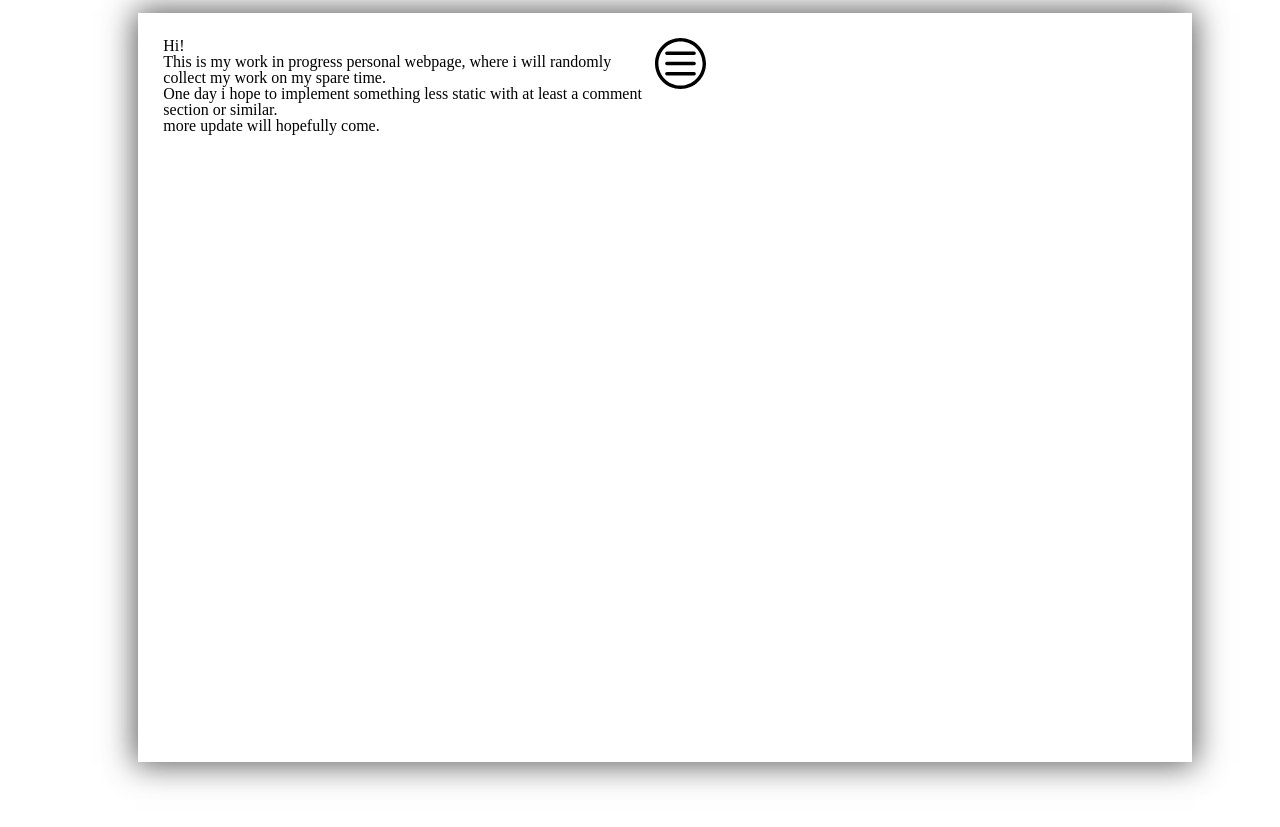
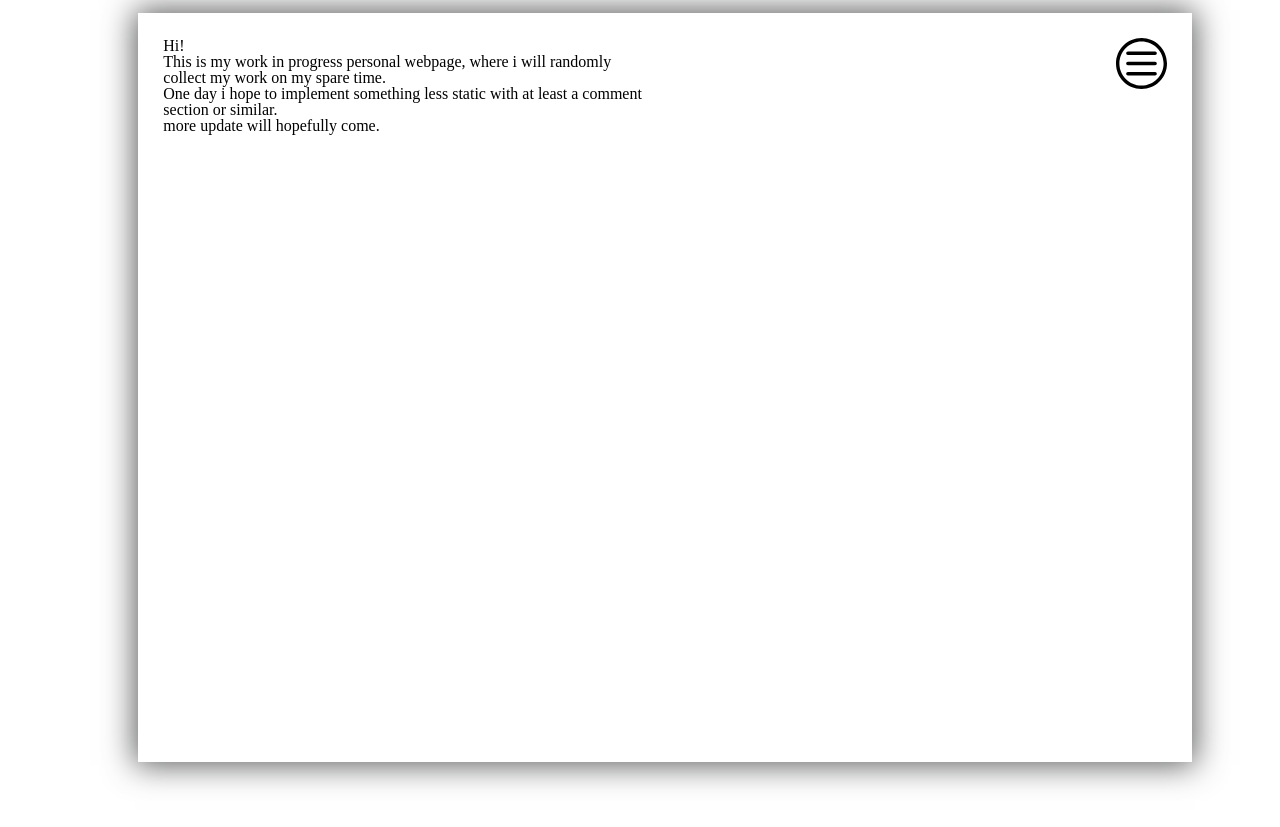
Before and after one commit to MauroMombelli/mauromombelli.github.io, a Jekyll site: the page built from index.md, in a window 1280 px wide. Shown: the top 827 px of the page. Built offline with Jekyll 4.4.1, drawn with Linux system fonts in a browser that asks for light colours.

Commit message:
changing menu stile

```diff
--- a/css/main.css
+++ b/css/main.css
@@ -29,6 +29,8 @@ body{
 
 #fixedSideMenuButton{
 	display: none;
+	clear: both;
+    float: right;
 }
 
 #fixedSideMenuButton  + label img{
@@ -53,7 +55,7 @@ body{
 }
 
 #btnMenu{
-	display:block;
+	float:right;
 }
 
 .center {
```
